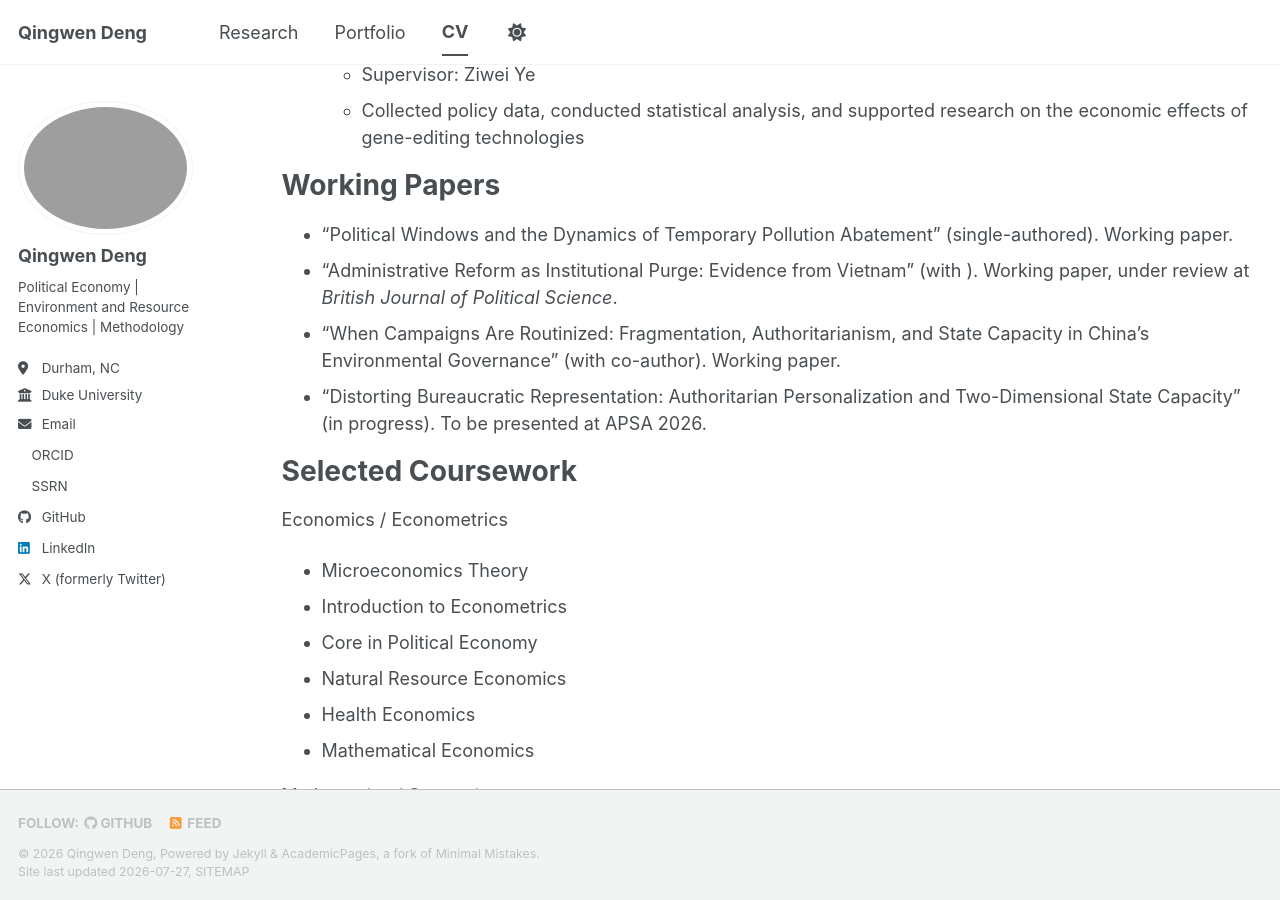
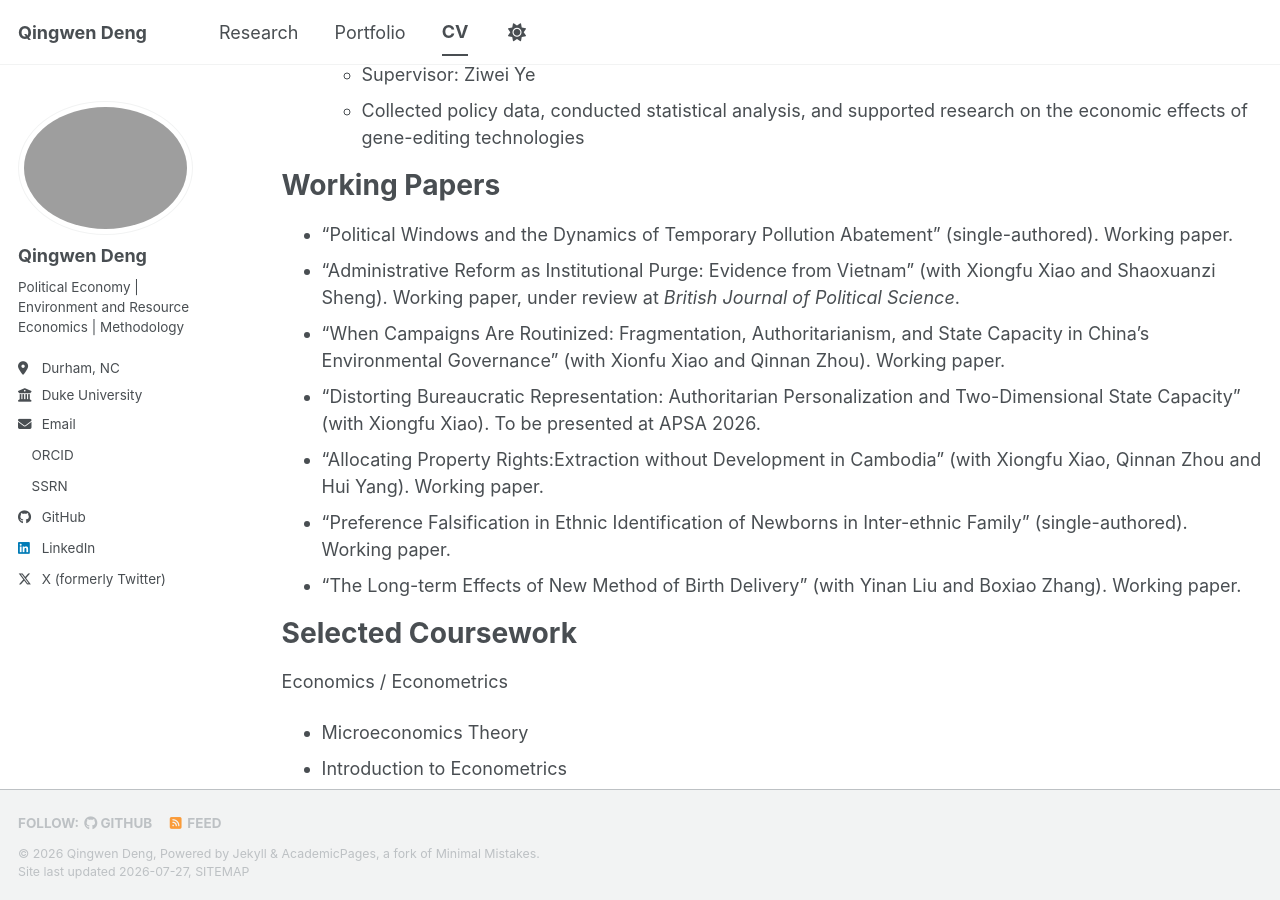
Before and after one commit to QingwenDeng0920/qingwendeng.github.io, a Jekyll site: the page built from _pages/cv.md, in a window 1280 px wide and 900 px high, scrolled down 663 px. Built offline with Jekyll 4.4.1, drawn with Linux system fonts in a browser that asks for light colours; a style sheet for code colours, icons or effects is not loaded.

Commit message:
Update cv.md

```diff
--- a/_pages/cv.md
+++ b/_pages/cv.md
@@ -32,9 +32,13 @@ Research Experience
 Working Papers
 ======
 * "Political Windows and the Dynamics of Temporary Pollution Abatement" (single-authored). Working paper.
-* "Administrative Reform as Institutional Purge: Evidence from Vietnam" (with ). Working paper, under review at *British Journal of Political Science*.
-* "When Campaigns Are Routinized: Fragmentation, Authoritarianism, and State Capacity in China's Environmental Governance" (with co-author). Working paper.
-* "Distorting Bureaucratic Representation: Authoritarian Personalization and Two-Dimensional State Capacity" (in progress). To be presented at APSA 2026.
+* "Administrative Reform as Institutional Purge: Evidence from Vietnam" (with Xiongfu Xiao and Shaoxuanzi Sheng). Working paper, under review at *British Journal of Political Science*.
+* "When Campaigns Are Routinized: Fragmentation, Authoritarianism, and State Capacity in China's Environmental Governance" (with Xionfu Xiao and Qinnan Zhou). Working paper.
+* "Distorting Bureaucratic Representation: Authoritarian Personalization and Two-Dimensional State Capacity" (with Xiongfu Xiao). To be presented at APSA 2026.
+* "Allocating Property Rights:Extraction without Development in Cambodia" (with Xiongfu Xiao, Qinnan Zhou and Hui Yang). Working paper.
+* "Preference Falsification in Ethnic Identification of Newborns in Inter-ethnic Family" (single-authored). Working paper.
+* "The Long-term Effects of New Method of Birth Delivery" (with Yinan Liu and Boxiao Zhang). Working paper.
+
 
 Selected Coursework
 ======
```
